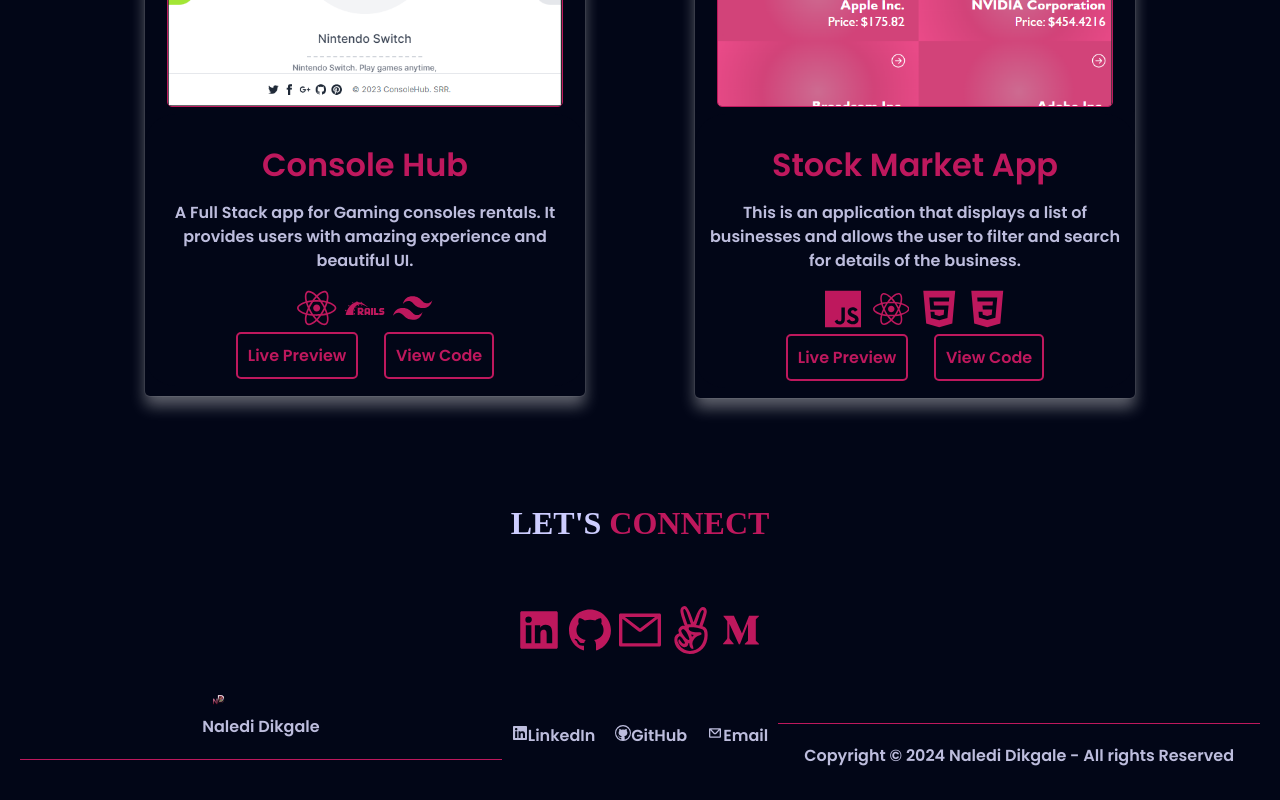
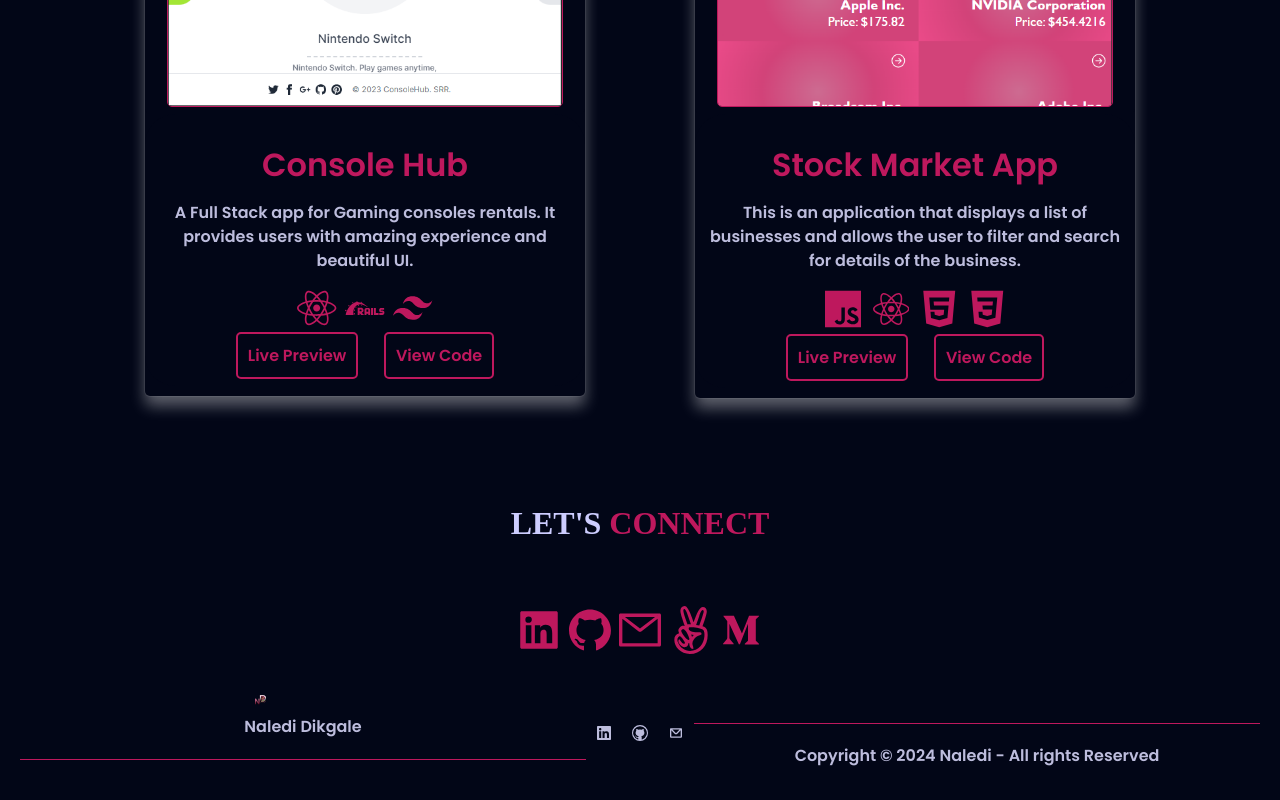
Before and after one commit to Naledi-Dikgale/my-portfolio-v2, a React (Vite) app: page / in a window 1280 px wide. Shown: the part 3515-4315 px from the top of the page. Built offline with nearby package versions, Linux system fonts and the light colour scheme; a web font is replaced by a local one.

Commit message:
Update layout

```diff
--- a/src/Components/Footer/Footer.jsx
+++ b/src/Components/Footer/Footer.jsx
@@ -49,7 +49,7 @@ export const Footer = () => {
             className="social-link"
           >
             <FaLinkedin className="linkedin" />
-            <span className="social-media-name">LinkedIn</span>
+            {/* <span className="social-media-name">LinkedIn</span> */}
           </a>
           <a
             href="https://github.com/Naledi-Dikgale"
@@ -58,7 +58,7 @@ export const Footer = () => {
             className="social-link"
           >
             <VscGithub className="github" />
-            <span className="social-media-name">GitHub</span>
+            {/* <span className="social-media-name">GitHub</span> */}
           </a>
           <a
             href="mailto:nalediaccc@gmail.com"
@@ -67,13 +67,13 @@ export const Footer = () => {
             className="social-link"
           >
             <CgMail className="email" />
-            <span className="social-media-name">Email</span>
+            {/* <span className="social-media-name">Email</span> */}
           </a>
         </div>
       </div>
       <div className="footer-section">
         <div className="copyright">
-          <p>Copyright © 2024 Naledi Dikgale - All rights Reserved</p>
+          <p>Copyright © 2024 Naledi - All rights Reserved</p>
         </div>
       </div>
     </div>
```
